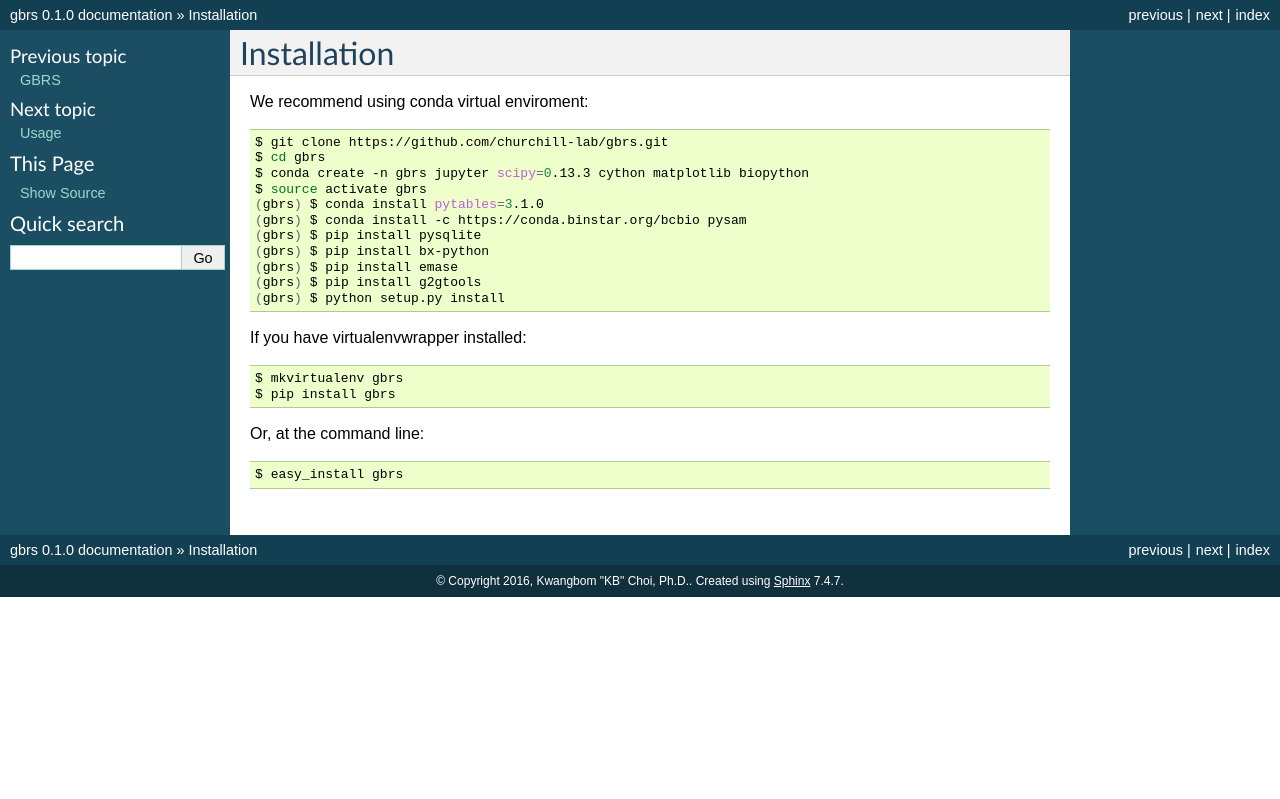
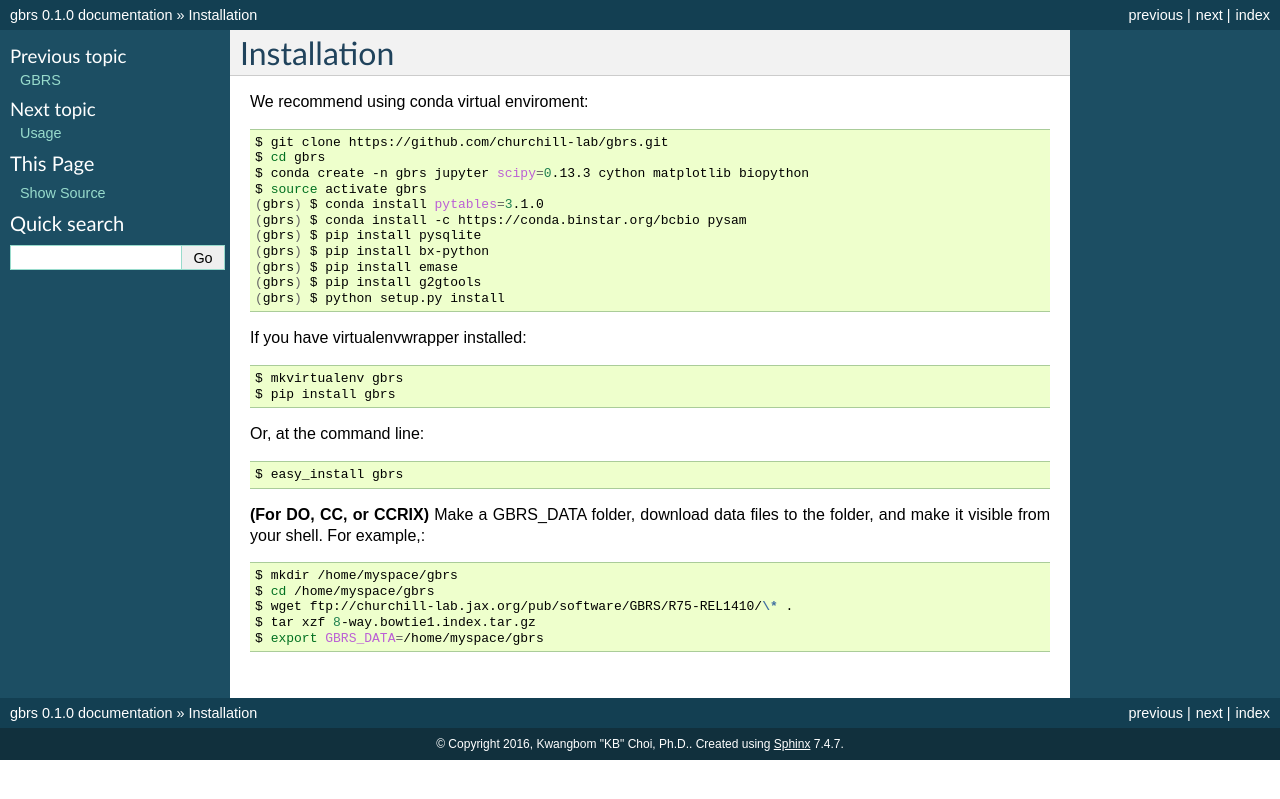
Before and after one commit to churchill-lab/gbrs, a Sphinx documentation site: the page built from docs/installation.rst, in a window 1280 px wide. Shown: the top 799 px of the page. Built offline with Sphinx 7.4.7, drawn with Linux system fonts in a browser that asks for light colours.

Commit message:
[kbchoi] Adding more on readthedoc.org documentation.

```diff
--- a/docs/installation.rst
+++ b/docs/installation.rst
@@ -26,3 +26,11 @@ If you have virtualenvwrapper installed::
 Or, at the command line::
 
     $ easy_install gbrs
+
+**(For DO, CC, or CCRIX)** Make a GBRS_DATA folder, download data files to the folder, and make it visible from your shell. For example,::
+
+    $ mkdir /home/myspace/gbrs
+    $ cd /home/myspace/gbrs
+    $ wget ftp://churchill-lab.jax.org/pub/software/GBRS/R75-REL1410/\* .
+    $ tar xzf 8-way.bowtie1.index.tar.gz
+    $ export GBRS_DATA=/home/myspace/gbrs
```
